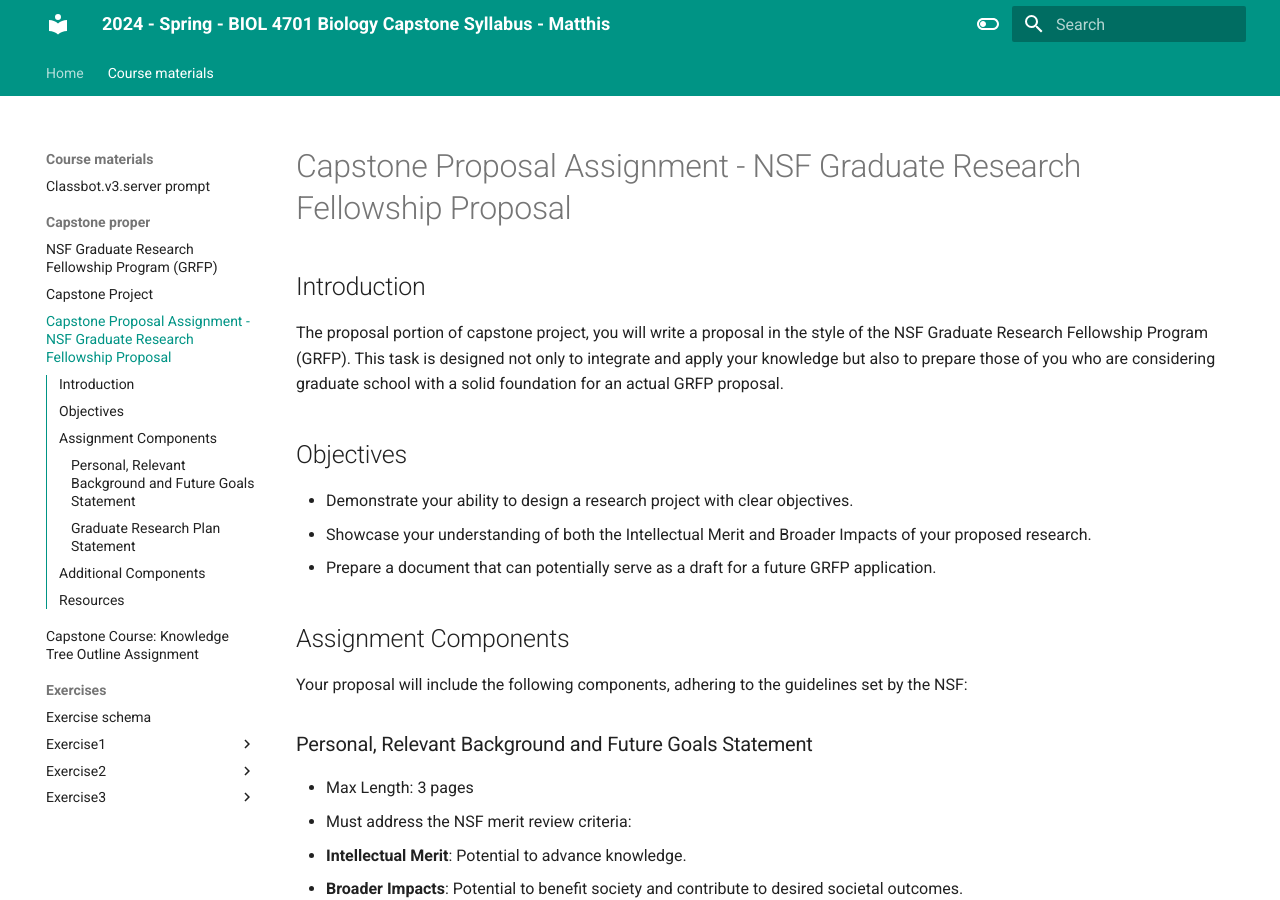
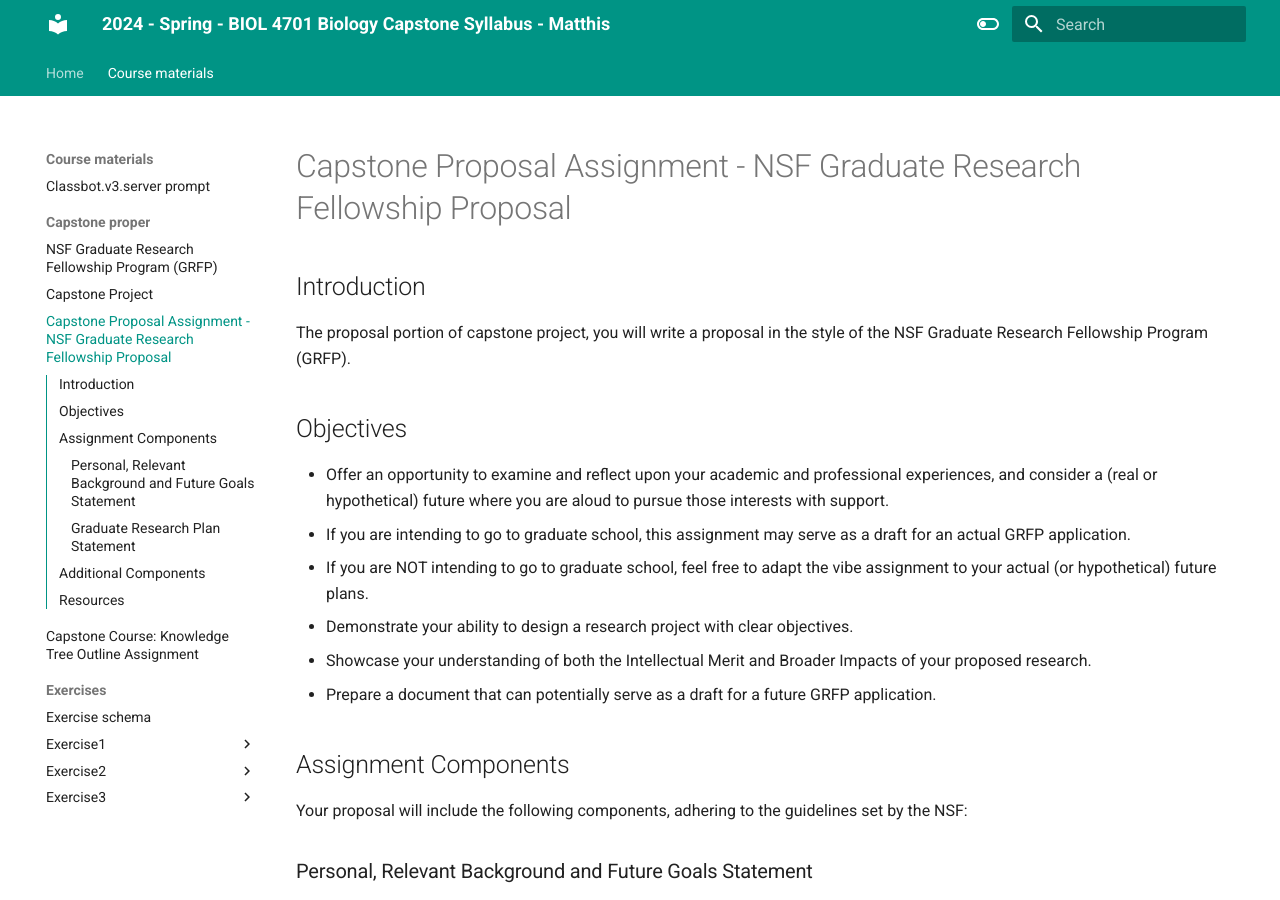
Before and after one commit to HumanMovementNeuroscience/capstone, an MkDocs documentation site: the page built from docs/course_materials/capstone_proper/capstone-proposal-assignment-description.md, in a window 1280 px wide and 900 px high. Built offline with MkDocs 1.6.1 and Material for MkDocs 9.7.7, drawn with Linux system fonts in a browser that asks for light colours.

Commit message:
Mar 25, 2024, 10:46 AM

```diff
--- a/docs/course_materials/capstone_proper/capstone-proposal-assignment-description.md
+++ b/docs/course_materials/capstone_proper/capstone-proposal-assignment-description.md
@@ -2,9 +2,14 @@
 # Capstone Proposal Assignment - NSF Graduate Research Fellowship Proposal
 
 ## Introduction
-The proposal portion of capstone project, you will write a proposal in the style of the NSF Graduate Research Fellowship Program (GRFP). This task is designed not only to integrate and apply your knowledge but also to prepare those of you who are considering graduate school with a solid foundation for an actual GRFP proposal.
+The proposal portion of capstone project, you will write a proposal in the style of the NSF Graduate Research Fellowship Program (GRFP).
+
+
 
 ## Objectives
+- Offer an opportunity to examine and reflect upon your academic and professional experiences, and consider a (real or hypothetical) future where you are aloud to pursue those interests with support.
+  - If you are intending to go to graduate school, this assignment may serve as a draft for an actual GRFP application.
+  - If you are NOT intending to go to graduate school, feel free to adapt the vibe assignment to your actual (or hypothetical) future plans.
 - Demonstrate your ability to design a research project with clear objectives.
 - Showcase your understanding of both the Intellectual Merit and Broader Impacts of your proposed research.
 - Prepare a document that can potentially serve as a draft for a future GRFP application.
```
